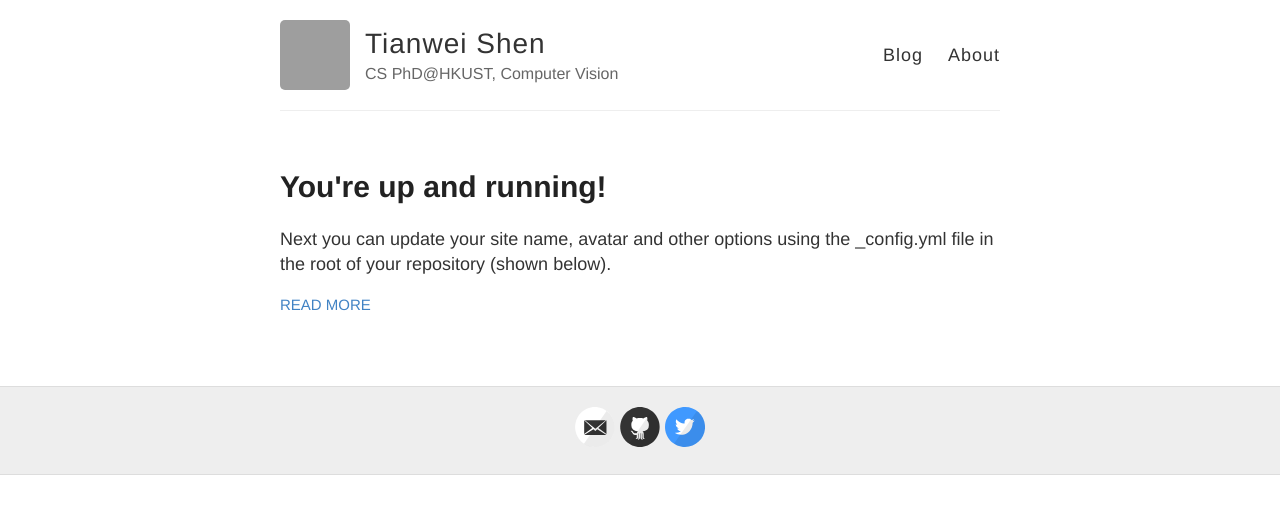
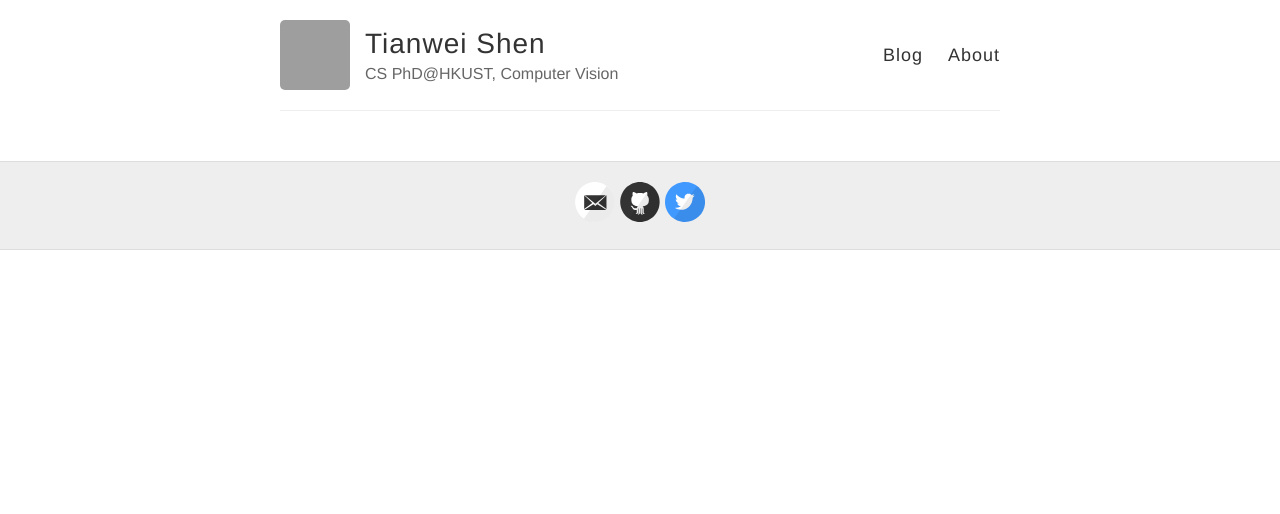
Before and after one commit to hlzz/hlzz.github.io, a Jekyll site: the page built from index.html, in a window 1280 px wide. Shown: the top 514 px of the page. Built offline with Jekyll 4.4.1, drawn with Linux system fonts in a browser that asks for light colours; Markdown is read by kramdown in place of the engine named in the settings; grey boxes are pictures that could not be loaded.

```diff
--- a/_posts/2014-3-3-Hello-World.md
+++ /dev/null
@@ -1,10 +0,0 @@
----
-layout: post
-title: You're up and running!
----
-
-Next you can update your site name, avatar and other options using the _config.yml file in the root of your repository (shown below).
-
-![_config.yml]({{ site.baseurl }}/images/config.png)
-
-The easiest way to make your first post is to edit this one. Go into /_posts/ and update the Hello World markdown file. For more instructions head over to the [Jekyll Now repository](https://github.com/barryclark/jekyll-now) on GitHub.
```
Also changed, not shown: about.md (+1 -1 lines), README.md.
